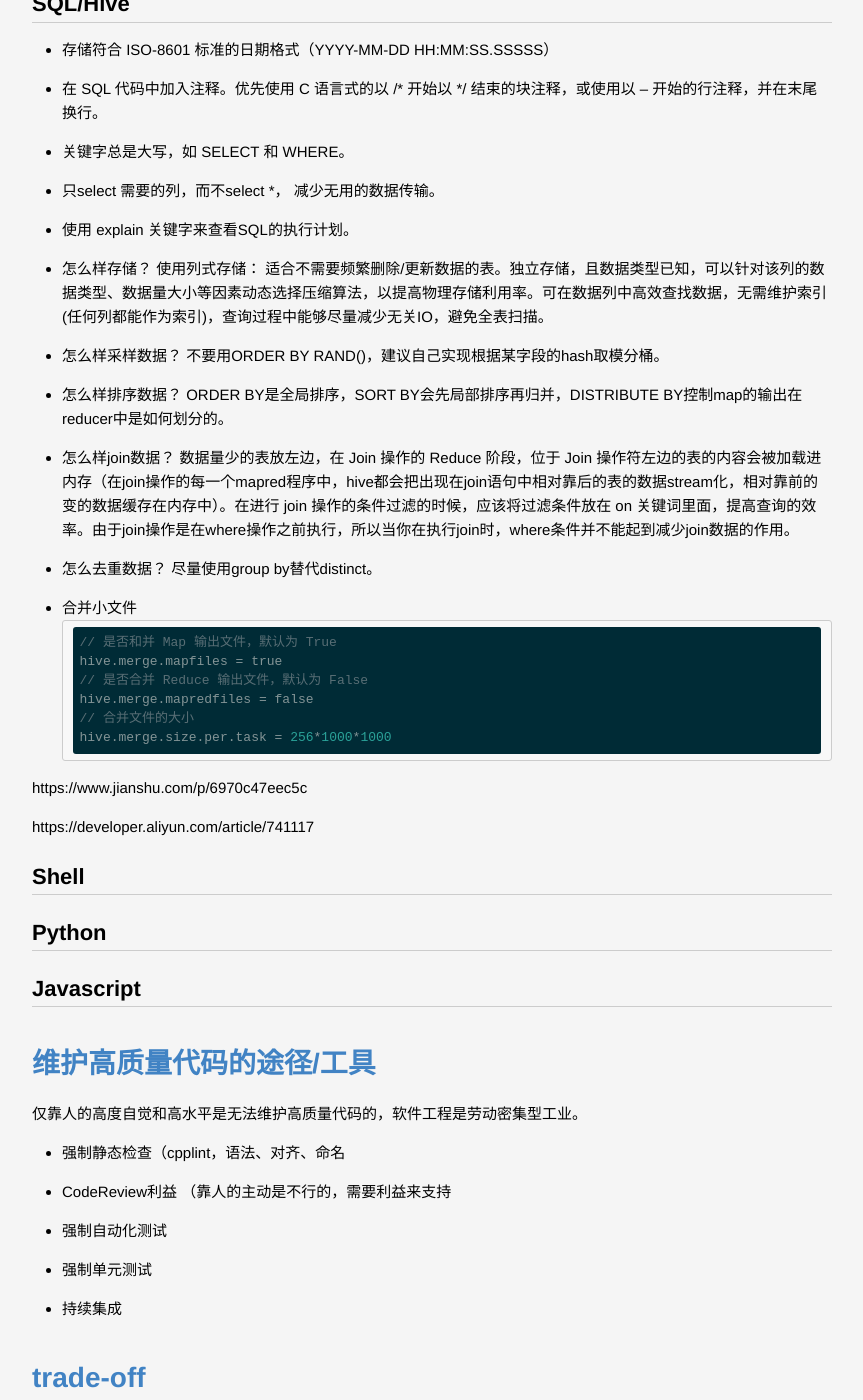
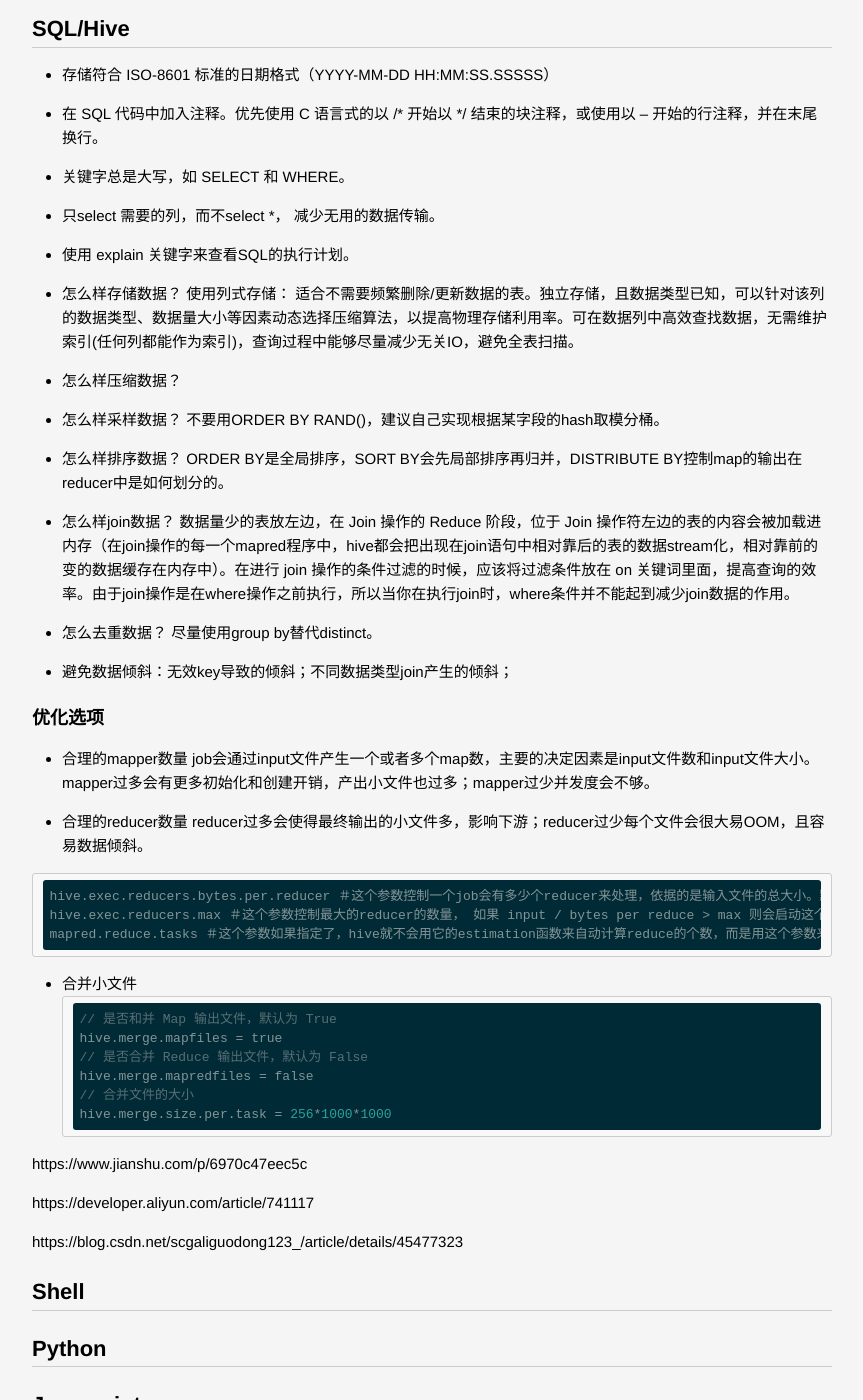
Before and after one commit to lucky521/blog, a Jekyll site: the page built from _posts/language/2020-12-03-clean-code.markdown, in a window 1280 px wide and 1400 px high, scrolled down 1823 px. Shown: the whole window, without its empty margins (208-1071 px from the left). Built offline with Jekyll 4.4.1, drawn with Linux system fonts in a browser that asks for light colours; some of the changed text lies outside the part shown.

Commit message:
Update 2020-12-03-clean-code.markdown

````diff
--- a/_posts/language/2020-12-03-clean-code.markdown
+++ b/_posts/language/2020-12-03-clean-code.markdown
@@ -59,12 +59,29 @@ SLAP 抽象层次一致性原则
 * 关键字总是大写，如 SELECT 和 WHERE。
 * 只select 需要的列，而不select *， 减少无用的数据传输。
 * 使用 explain 关键字来查看SQL的执行计划。
-* 怎么样存储？ 使用列式存储： 适合不需要频繁删除/更新数据的表。独立存储，且数据类型已知，可以针对该列的数据类型、数据量大小等因素动态选择压缩算法，以提高物理存储利用率。可在数据列中高效查找数据，无需维护索引(任何列都能作为索引)，查询过程中能够尽量减少无关IO，避免全表扫描。
+* 怎么样存储数据？ 使用列式存储： 适合不需要频繁删除/更新数据的表。独立存储，且数据类型已知，可以针对该列的数据类型、数据量大小等因素动态选择压缩算法，以提高物理存储利用率。可在数据列中高效查找数据，无需维护索引(任何列都能作为索引)，查询过程中能够尽量减少无关IO，避免全表扫描。
+* 怎么样压缩数据？
 * 怎么样采样数据？ 不要用ORDER BY RAND()，建议自己实现根据某字段的hash取模分桶。
 * 怎么样排序数据？ ORDER BY是全局排序，SORT BY会先局部排序再归并，DISTRIBUTE BY控制map的输出在reducer中是如何划分的。
 * 怎么样join数据？ 数据量少的表放左边，在 Join 操作的 Reduce 阶段，位于 Join 操作符左边的表的内容会被加载进内存（在join操作的每一个mapred程序中，hive都会把出现在join语句中相对靠后的表的数据stream化，相对靠前的变的数据缓存在内存中）。在进行 join 操作的条件过滤的时候，应该将过滤条件放在 on 关键词里面，提高查询的效率。由于join操作是在where操作之前执行，所以当你在执行join时，where条件并不能起到减少join数据的作用。
 * 怎么去重数据？ 尽量使用group by替代distinct。
+* 避免数据倾斜：无效key导致的倾斜；不同数据类型join产生的倾斜；
 
+
+### 优化选项
+
+* 合理的mapper数量
+job会通过input文件产生一个或者多个map数，主要的决定因素是input文件数和input文件大小。
+mapper过多会有更多初始化和创建开销，产出小文件也过多；mapper过少并发度会不够。
+
+* 合理的reducer数量
+reducer过多会使得最终输出的小文件多，影响下游；reducer过少每个文件会很大易OOM，且容易数据倾斜。
+
+```
+hive.exec.reducers.bytes.per.reducer ＃这个参数控制一个job会有多少个reducer来处理，依据的是输入文件的总大小。默认1GB。
+hive.exec.reducers.max ＃这个参数控制最大的reducer的数量， 如果 input / bytes per reduce > max 则会启动这个参数所指定的reduce个数。 这个并不会影响mapre.reduce.tasks参数的设置。默认的max是999。
+mapred.reduce.tasks ＃这个参数如果指定了，hive就不会用它的estimation函数来自动计算reduce的个数，而是用这个参数来启动reducer。默认是-1。
+```
 
 * 合并小文件
 ```
@@ -76,9 +93,13 @@ hive.merge.mapredfiles = false
 hive.merge.size.per.task = 256*1000*1000
 ```
 
+
+
 https://www.jianshu.com/p/6970c47eec5c
 
 https://developer.aliyun.com/article/741117
+
+https://blog.csdn.net/scgaliguodong123_/article/details/45477323
 
 ## Shell
 
@@ -106,7 +127,7 @@ https://developer.aliyun.com/article/741117
 
 
 
-# trade-off
+# Trade-off
 
 ## "临时方案"
 
````
